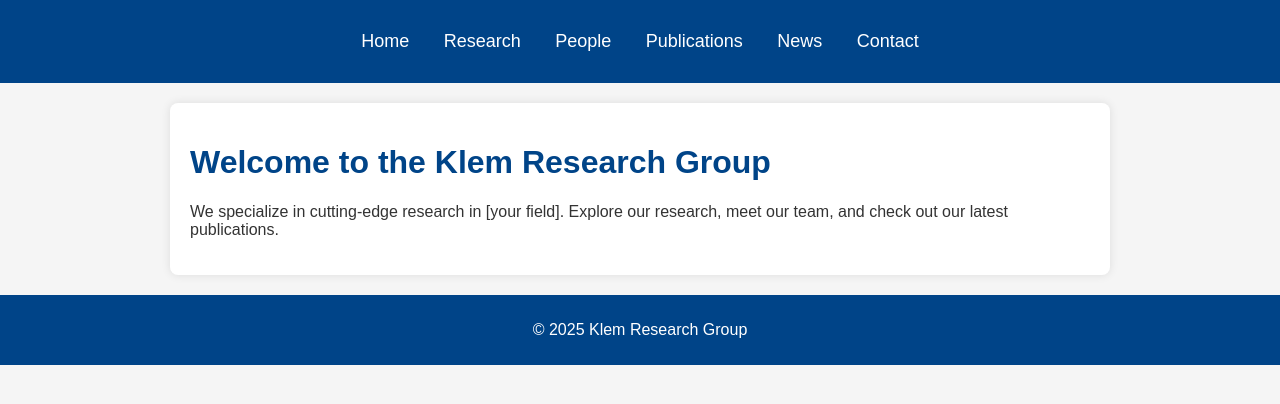
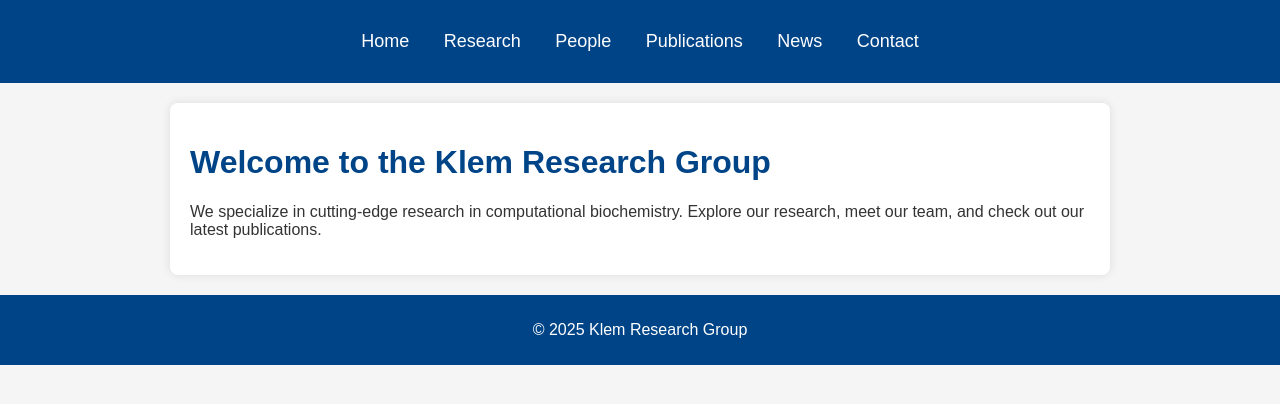
Before and after one commit to Klem-Research-Group/skills-github-pages, a Jekyll site: the page built from index.md, in a window 1280 px wide. Shown: the top 404 px of the page. Built offline with Jekyll 4.4.1, drawn with Linux system fonts in a browser that asks for light colours.

Commit message:
Update index.md

```diff
--- a/index.md
+++ b/index.md
@@ -3,4 +3,4 @@ layout: default
 title: Home
 ---
 <h1>Welcome to the Klem Research Group</h1>
-<p>We specialize in cutting-edge research in [your field]. Explore our research, meet our team, and check out our latest publications.</p>
+<p>We specialize in cutting-edge research in computational biochemistry. Explore our research, meet our team, and check out our latest publications.</p>
```
